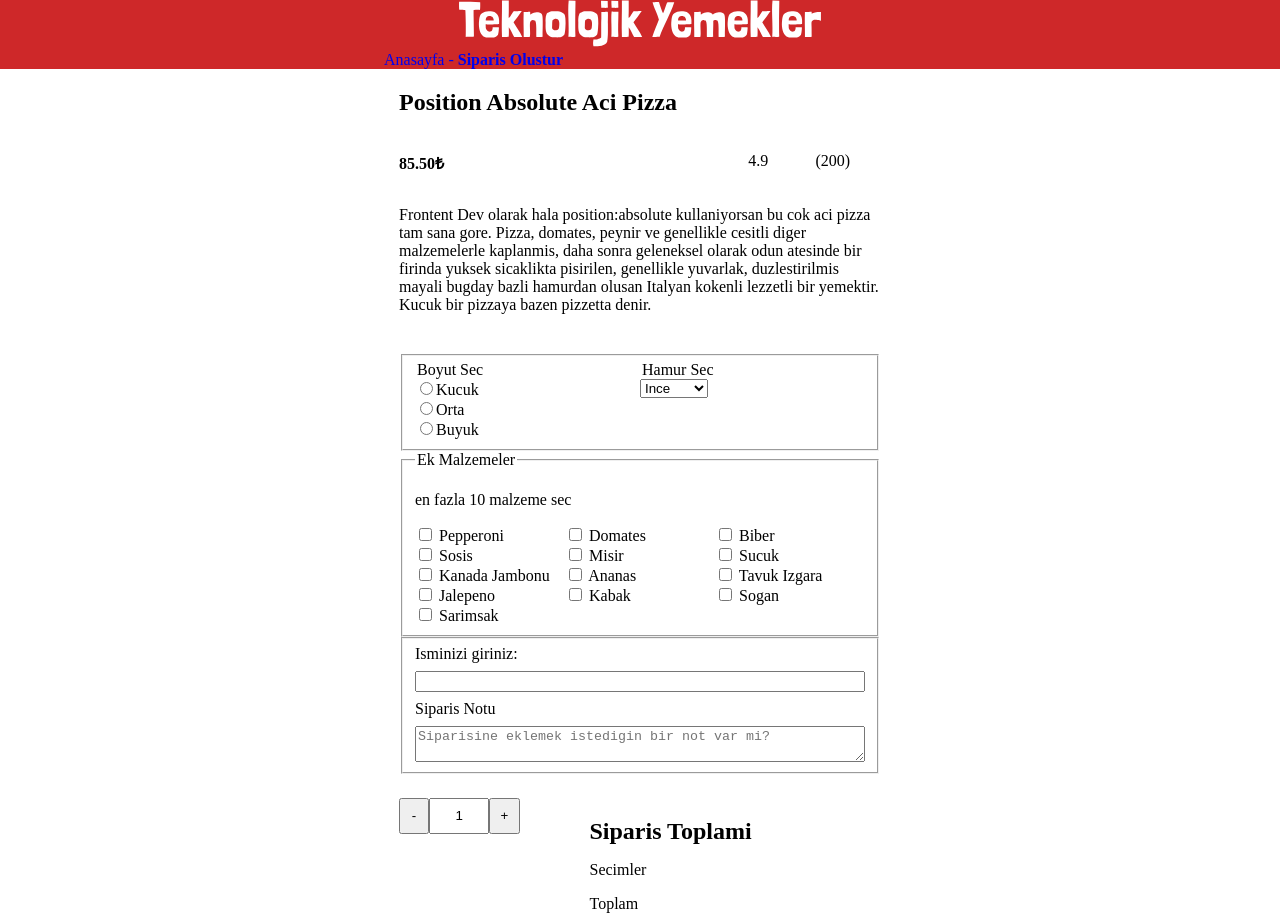
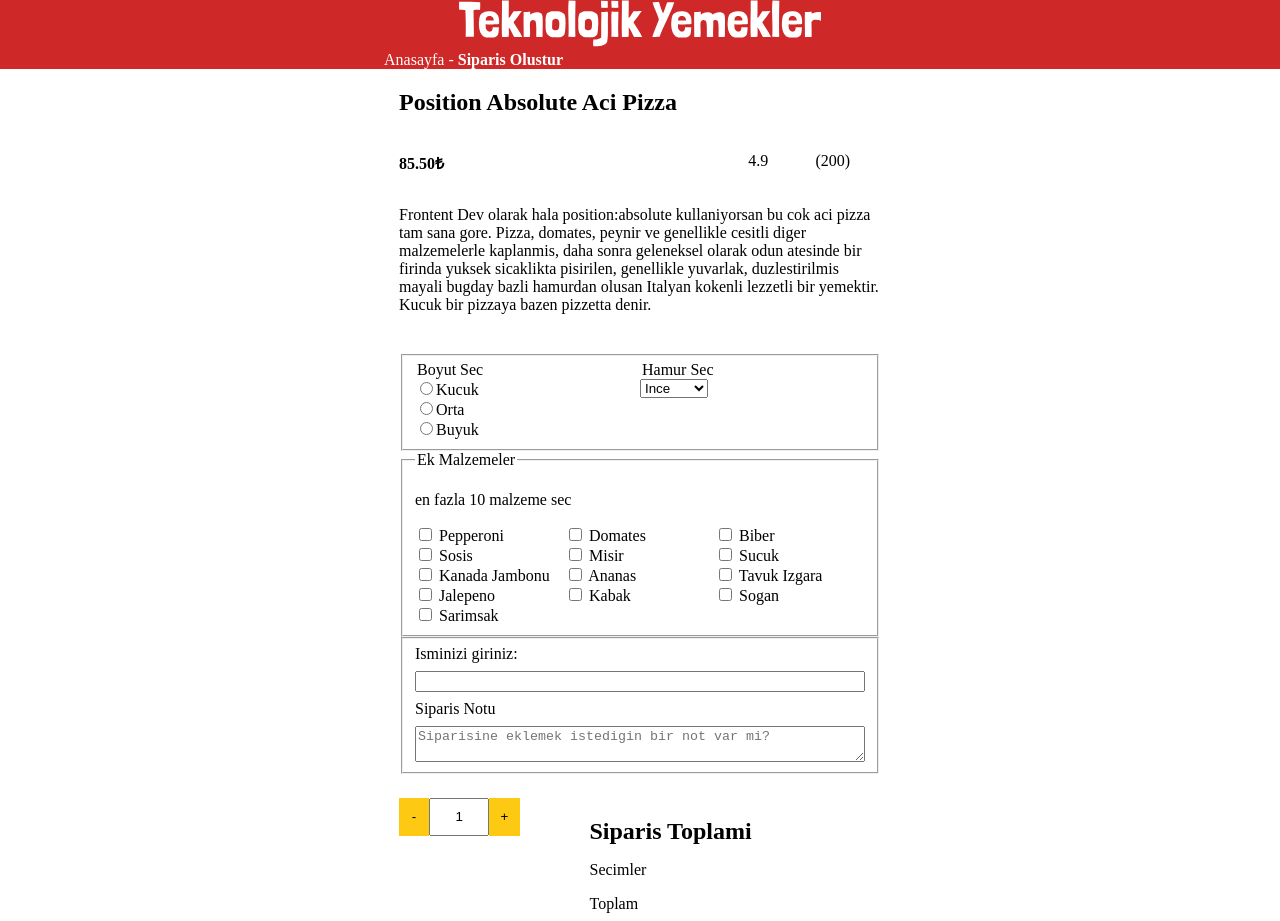
Before and after one commit to anilburakc/fsweb-s8-challenge-pizza, a React (Vite) app: page /order in a window 1280 px wide. Shown: the top 921 px of the page. Built offline with nearby package versions, Linux system fonts and the light colour scheme.

Commit message:
buton renklendirmeleri

```diff
--- a/src/order.css
+++ b/src/order.css
@@ -24,6 +24,7 @@
 .header-nav a{
     text-decoration: none;
     flex: 90%;
+    color:white
 
 }
 
@@ -211,7 +212,10 @@
 }
 
 .footer-order button {
-
+    border: none;
+    border-radius: 50px;
+    height: 30px;
+    background-color: #FDC913;
     margin-top: 10px;
 }
 
@@ -226,6 +230,8 @@
     flex: 25%;
     width: 25%;
     height: 25%;
+    border: none;
+    background-color: #FDC913;
 }
 
 .arttir-azalt> :nth-child(2) {
@@ -241,4 +247,6 @@
     flex: 25%;
     width: 25%;
     height: 25%;
+    border: none;
+    background-color: #FDC913;
 }
```
